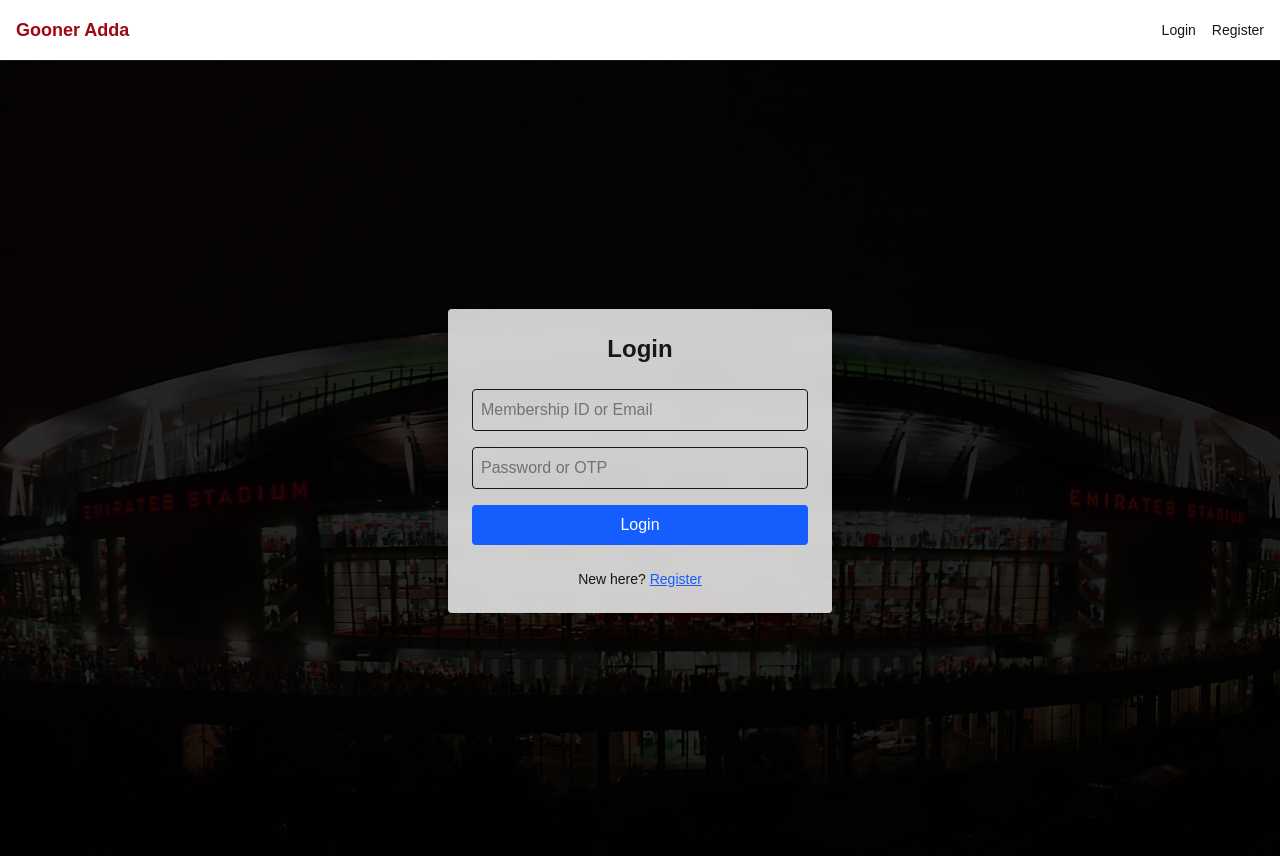
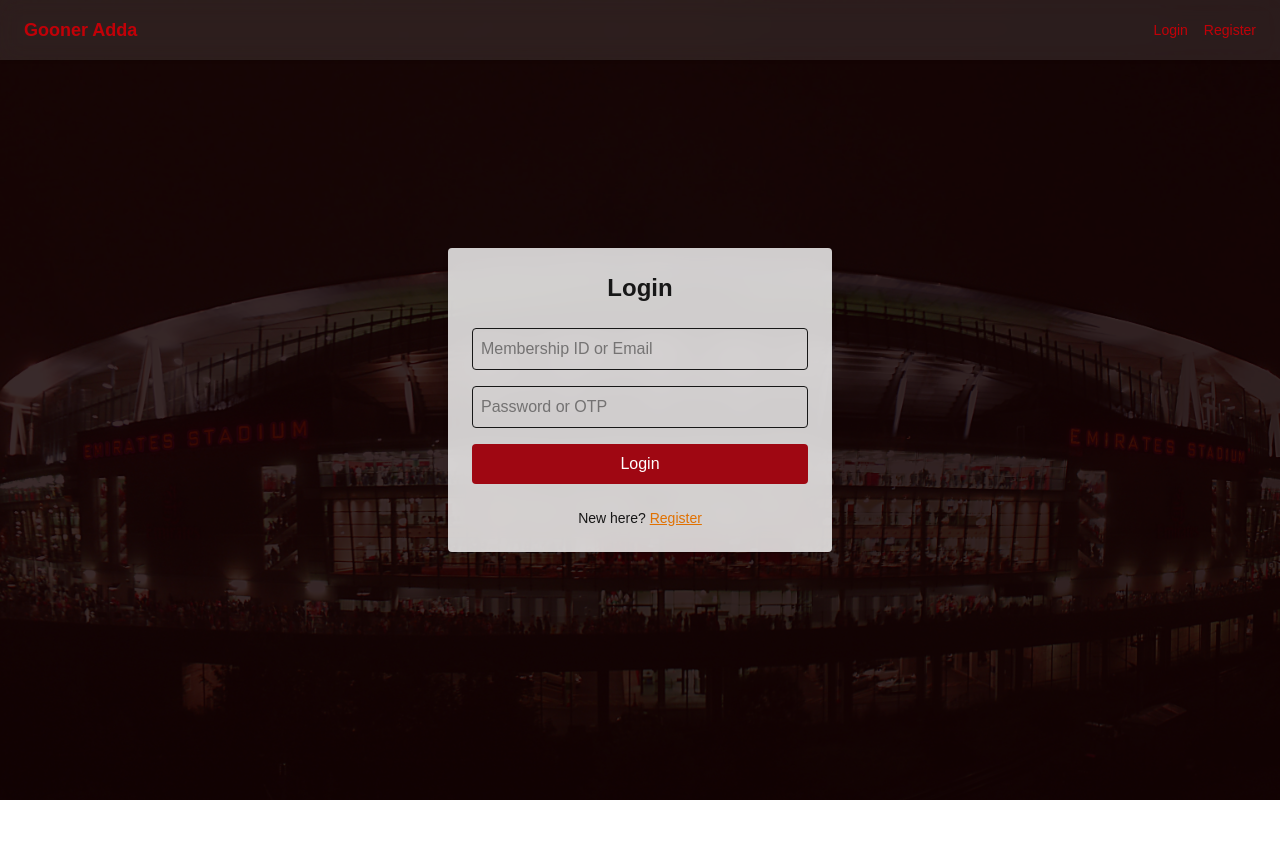
Before and after one commit to SubhenduScottDas/club-membership-app, a Next.js app: page /login in a window 1280 px wide. Shown: the top 856 px of the page. After the commit the page ends 800 px from the top, so only its background shows below. Built offline with nearby package versions, Linux system fonts and the light colour scheme.

Commit message:
updated styles

```diff
--- a/src/app/layout.tsx
+++ b/src/app/layout.tsx
@@ -10,8 +10,8 @@ export default function RootLayout({ children }: { children: React.ReactNode })
   return (
     <html lang="en">
       <body className="min-h-screen flex flex-col">
-        <nav className="p-4 border-b flex justify-between items-center">
-          <Link href="/" className="font-bold text-lg text-red-800">Gooner Adda</Link>
+        <nav className="fixed top-0 left-0 w-full z-50 bg-white/10 backdrop-blur-md text-red-700 px-6 py-4 flex justify-between items-center shadow-sm">
+          <Link href="/" className="font-bold text-lg hover:underline">Gooner Adda</Link>
           <div className="space-x-4 text-sm">
             <Link href="/login" className="hover:underline">Login</Link>
             <Link href="/register" className="hover:underline">Register</Link>
--- /dev/null
+++ b/src/app/login/layout.tsx
@@ -0,0 +1,5 @@
+import AuthBackgroundLayout from '@/components/layouts/AuthBackgroundLayout';
+
+export default function LoginLayout({ children }: { children: React.ReactNode }) {
+  return <AuthBackgroundLayout>{children}</AuthBackgroundLayout>;
+}
--- a/src/app/login/page.tsx
+++ b/src/app/login/page.tsx
@@ -1,10 +1,6 @@
 export default function LoginPage() {
   return (
-    <main className="relative flex min-h-screen items-center justify-center bg-black/60">
-      <div className="absolute inset-0 -z-10 bg-cover bg-center" style={{ backgroundImage: "url('/bg.jpg')" }}></div>
-      <div className="absolute inset-0 -z-10 bg-black/60"></div>
-
-      <div className="w-full max-w-sm bg-white/80 backdrop-blur-md p-6 rounded shadow-md space-y-6">
+   <>
         <h2 className="text-2xl font-bold text-center">Login</h2>
         <form className="space-y-4">
           <input
@@ -17,14 +13,13 @@ export default function LoginPage() {
             placeholder="Password or OTP"
             className="w-full p-2 border rounded"
           />
-          <button type="submit" className="w-full p-2 bg-blue-600 text-white rounded hover:bg-blue-700">
+          <button type="submit" className="w-full p-2 bg-red-800 text-white rounded hover:bg-gray-500">
             Login
           </button>
         </form>
         <p className="text-center text-sm">
-          New here? <a href="/register" className="text-blue-600 underline">Register</a>
+          New here? <a href="/register" className="text-amber-600 underline">Register</a>
         </p>
-      </div>
-    </main>
+      </>
   );
 }
--- a/src/app/page.tsx
+++ b/src/app/page.tsx
@@ -1,7 +1,20 @@
+// export default function Home() {
+//   return (
+//     <main className="relative flex min-h-screen items-center justify-center bg-black/60">
+//       <div className="absolute inset-0 -z-10 bg-cover bg-center" style={{ backgroundImage: "url('/bg.jpg')" }}></div>
+//       <div className="absolute inset-0 -z-10 bg-red-950/60"></div>
+
+//       <h1 className="text-3xl text-red-700 text-shadow-2xs text-shadow-black font-bold">Welcome to Arsenal Bengal</h1>
+//     </main>
+//   );
+// }
+
+import AuthBackgroundLayout from '@/components/layouts/AuthBackgroundLayout';
+
 export default function Home() {
   return (
-    <main className="flex items-center justify-center">
-      <h1 className="text-3xl text-red-800 font-bold">Welcome to Arsenal Bengal</h1>
-    </main>
+    <AuthBackgroundLayout showContainer={false}>
+      <h1 className="text-3xl text-red-700 text-shadow-2xs text-shadow-black font-bold">Welcome to Arsenal Bengal</h1>
+    </AuthBackgroundLayout>
   );
 }
--- /dev/null
+++ b/src/app/register/layout.tsx
@@ -0,0 +1,5 @@
+import AuthBackgroundLayout from '@/components/layouts/AuthBackgroundLayout';
+
+export default function LoginLayout({ children }: { children: React.ReactNode }) {
+  return <AuthBackgroundLayout>{children}</AuthBackgroundLayout>;
+}
--- a/src/app/register/page.tsx
+++ b/src/app/register/page.tsx
@@ -1,7 +1,6 @@
 export default function RegisterPage() {
     return (
-    <main className="flex items-center justify-center p-4">
-      <div className="w-full max-w-sm space-y-6">
+        <>
             <h2 className="text-2xl font-bold text-center">Register</h2>
             <form className="space-y-4">
                 <input
@@ -31,7 +30,6 @@ export default function RegisterPage() {
             <p className="text-center text-sm">
                 Already have an account? <a href="/login" className="text-amber-600 underline">Login</a>
             </p>
-      </div>
-    </main>
+        </>
     );
 }
--- /dev/null
+++ b/src/components/layouts/AuthBackgroundLayout.tsx
@@ -0,0 +1,24 @@
+import { ReactNode } from "react";
+
+export default function AuthBackgroundLayout({
+  children,
+  showContainer = true,
+}: {
+  children: ReactNode;
+  showContainer?: boolean;
+}) {
+  return (
+    <main className="relative flex min-h-screen items-center justify-center bg-black/60">
+      <div className="absolute inset-0 -z-20 bg-cover bg-center" style={{ backgroundImage: "url('/bg.jpg')" }} />
+      <div className="absolute inset-0 -z-10 bg-red-950/60" />
+
+      {showContainer ? (
+        <div className="w-full max-w-sm bg-white/80 backdrop-blur-md p-6 rounded shadow-md space-y-6">
+          {children}
+        </div>
+      ) : (
+        children
+      )}
+    </main>
+  );
+}
```
Lines whose indentation alone changed are shown as unchanged.
